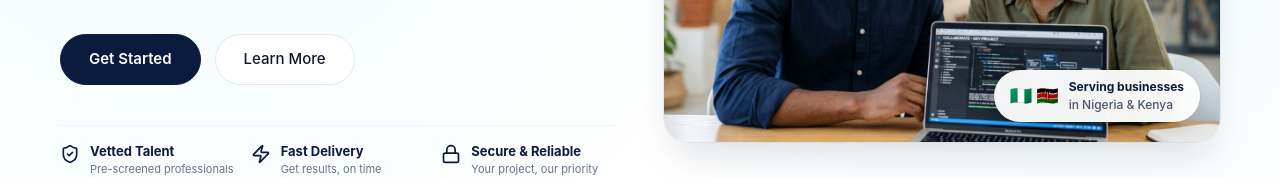
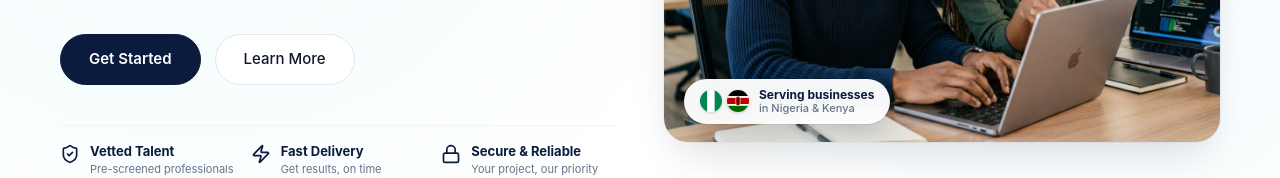
Before and after one commit to GamerGuru42/CodeBridge, a Next.js app: page / in a window 1280 px wide. Shown: the part 410-588 px from the top of the page. Built offline with nearby package versions, Linux system fonts and the light colour scheme; no server answers.

Commit message:
fix(hero): replace hero collaboration image with natural grounded laptop and reposition flag badge to bottom-left with circular flags

```diff
--- a/src/app/page.tsx
+++ b/src/app/page.tsx
@@ -209,27 +209,48 @@ export default function HomePage() {
                     style={{ objectFit: 'cover' }}
                   />
 
-                  {/* Floating Flag Badge (Nigeria & Kenya) */}
+                  {/* Floating Flag Badge (Nigeria & Kenya) - Repositioned cleanly to bottom-left */}
                   <div style={{
                     position: 'absolute',
-                    bottom: '20px',
-                    right: '20px',
-                    backgroundColor: 'rgba(255, 255, 255, 0.95)',
-                    backdropFilter: 'blur(8px)',
+                    bottom: '18px',
+                    left: '20px',
+                    backgroundColor: 'rgba(255, 255, 255, 0.96)',
+                    backdropFilter: 'blur(10px)',
                     padding: '8px 16px',
                     borderRadius: '9999px',
-                    boxShadow: '0 8px 24px -4px rgba(0, 0, 0, 0.15), 0 0 0 1px rgba(0, 0, 0, 0.05)',
+                    boxShadow: '0 12px 28px -4px rgba(15, 23, 42, 0.16), 0 0 0 1px rgba(0, 0, 0, 0.06)',
                     display: 'flex',
                     alignItems: 'center',
                     gap: '10px',
-                    zIndex: 2,
+                    zIndex: 3,
                   }}>
-                    <div style={{ display: 'flex', alignItems: 'center', gap: '4px', fontSize: '18px' }}>
-                      <span title="Nigeria">🇳🇬</span>
-                      <span title="Kenya">🇰🇪</span>
+                    {/* High-fidelity circular flag badges (prevents Windows OS from displaying ugly text 'NG KE') */}
+                    <div style={{ display: 'flex', alignItems: 'center', gap: '5px' }}>
+                      {/* Nigeria Flag */}
+                      <svg width="22" height="22" viewBox="0 0 32 32" style={{ borderRadius: '50%', boxShadow: '0 1px 3px rgba(0,0,0,0.18)', flexShrink: 0 }} aria-label="Nigeria Flag">
+                        <rect width="10.67" height="32" x="0" fill="#008751" />
+                        <rect width="10.67" height="32" x="10.67" fill="#FFFFFF" />
+                        <rect width="10.67" height="32" x="21.33" fill="#008751" />
+                      </svg>
+                      {/* Kenya Flag */}
+                      <svg width="22" height="22" viewBox="0 0 32 32" style={{ borderRadius: '50%', boxShadow: '0 1px 3px rgba(0,0,0,0.18)', flexShrink: 0 }} aria-label="Kenya Flag">
+                        <rect width="32" height="9" y="0" fill="#000000" />
+                        <rect width="32" height="2.5" y="9" fill="#FFFFFF" />
+                        <rect width="32" height="9" y="11.5" fill="#BB0000" />
+                        <rect width="32" height="2.5" y="20.5" fill="#FFFFFF" />
+                        <rect width="32" height="9" y="23" fill="#006600" />
+                        <ellipse cx="16" cy="16" rx="3.5" ry="7" fill="#BB0000" stroke="#FFFFFF" strokeWidth="0.8" />
+                        <ellipse cx="16" cy="16" rx="1" ry="5.5" fill="#000000" />
+                      </svg>
                     </div>
-                    <div style={{ fontSize: '12px', fontWeight: 700, color: '#0B1B3D', whiteSpace: 'nowrap' }}>
-                      Serving businesses<br /><span style={{ fontWeight: 500, color: '#475569' }}>in Nigeria &amp; Kenya</span>
+
+                    <div style={{ lineHeight: 1.25 }}>
+                      <div style={{ fontSize: '12px', fontWeight: 700, color: '#0B1B3D', whiteSpace: 'nowrap' }}>
+                        Serving businesses
+                      </div>
+                      <div style={{ fontSize: '11px', fontWeight: 500, color: '#64748B', whiteSpace: 'nowrap' }}>
+                        in Nigeria &amp; Kenya
+                      </div>
                     </div>
                   </div>
                 </div>
```
Also changed, not shown: public/images/hero-talent.jpg.
